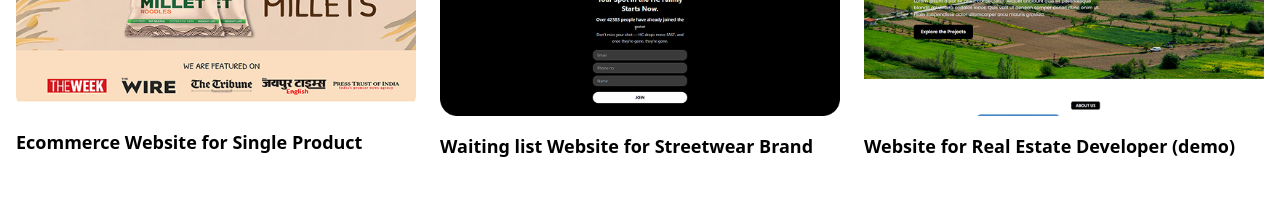
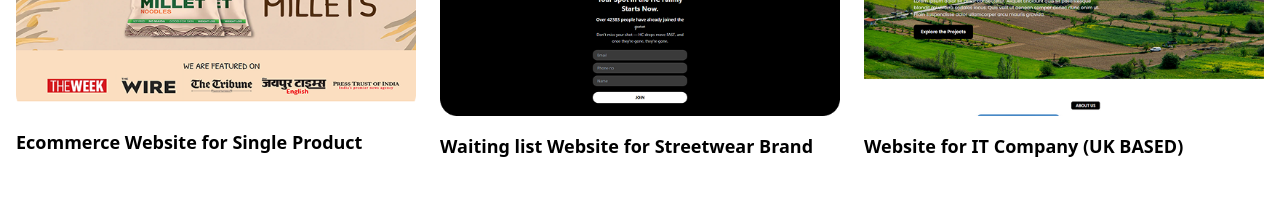
Before and after one commit to sezerz1121/lumiiko, a Next.js app: page / in a window 1280 px wide. Shown: the part 2600-2822 px from the top of the page. Built offline with nearby package versions, Linux system fonts and the light colour scheme.

Commit message:
add new link

```diff
--- a/src/app/component/Ourwork.js
+++ b/src/app/component/Ourwork.js
@@ -94,7 +94,7 @@ const Ourwork = () => {
       <div className="h-[80%] w-[80%] md:w-full flex flex-col md:flex-row gap-6 items-center justify-around ">
         {[
           {
-            href: "https://myhnh.in/",
+            href: "https://myhalenhearty.com",
             img: "/ourworkecommerce.png",
             text: "Ecommerce Website for Single Product",
           },
@@ -105,9 +105,9 @@ const Ourwork = () => {
           }
           ,
           {
-            href: "https://rajpalassociates-fe.vercel.app/",
+            href: "https://www.reliant-networks.co.uk/",
             img: "/ourworkrealestate.png",
-            text: "Website for Real Estate Developer (demo)",
+            text: "Website for IT Company (UK BASED)",
           }
 
         ].map((item, idx) => (
```
